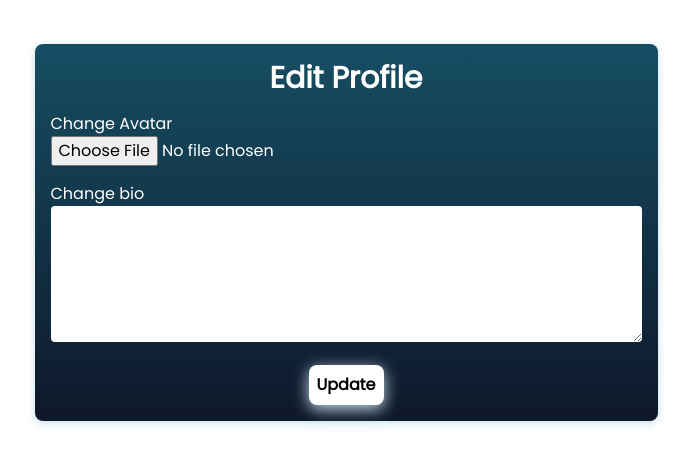
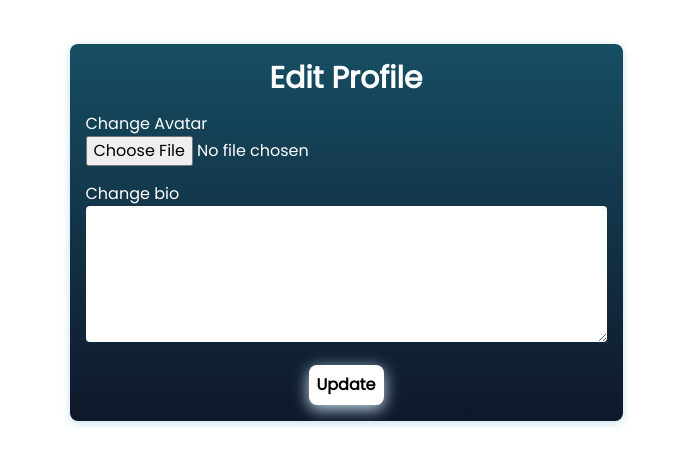
Before and after one commit to LyzanderAndrylie/ristek-oprec-medSOS, a Django app: a page that uses authentication_feature/templates/edit-profile.html in a window 1280 px wide. Shown: the part 82-548 px from the top of the page, without its empty margins (294-986 px from the left). Run offline with Django 4.2, Linux system fonts and the light colour scheme; the visitor is signed in with stand-in values (Sample User, id 1); some libraries are stand-ins or nearby versions.

Commit message:
Fix edit profile width

```diff
--- a/authentication_feature/forms.py
+++ b/authentication_feature/forms.py
@@ -8,7 +8,7 @@ class UpdateProfileForm(forms.ModelForm):
     avatar = forms.ImageField(widget=forms.FileInput(
         attrs={'class': ''}))
     bio = forms.CharField(widget=forms.Textarea(
-        attrs={'class': 'bg-primary-color text-white border-cyan-200 rounded p-2', 'rows': 5}))
+        attrs={'class': 'bg-primary-color text-white border-cyan-200 rounded p-2', 'rows': 5, 'cols':35}))
 
     class Meta:
         model = Profile
--- a/authentication_feature/templates/edit-profile.html
+++ b/authentication_feature/templates/edit-profile.html
@@ -13,7 +13,7 @@
         data-redirecturl="{% url 'authentication_feature:profile_page' username=user.username %}">
         {% csrf_token %}
         <div class="mb-4 text-center text-3xl font-bold">Edit Profile</div>
-        <div class="avatar mb-4">
+        <div class="avatar mb-4 w-[300px]">
             <label for="username">Change Avatar</label><br>
             {{ update_profile_form.avatar }}
         </div>
```
